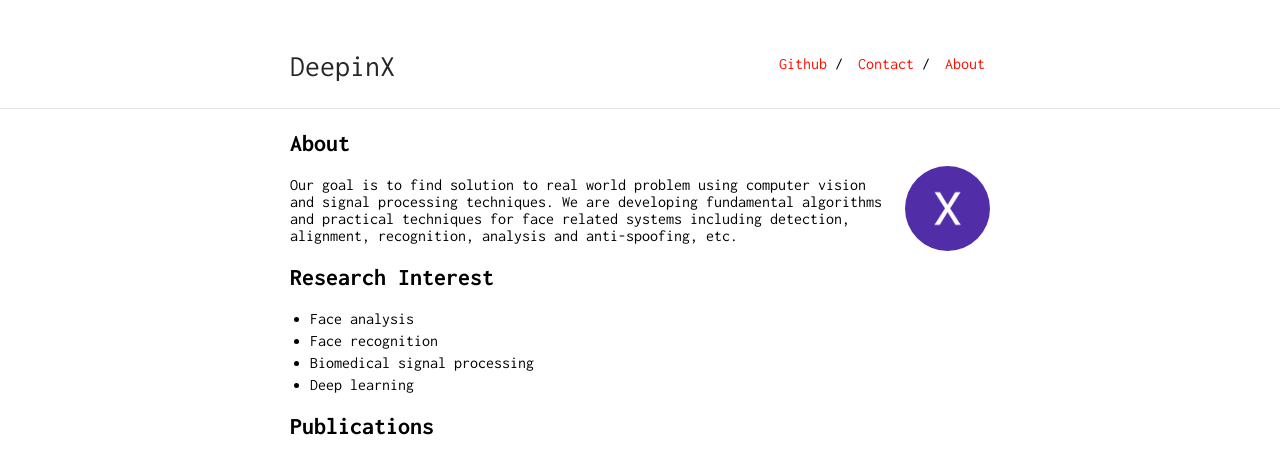
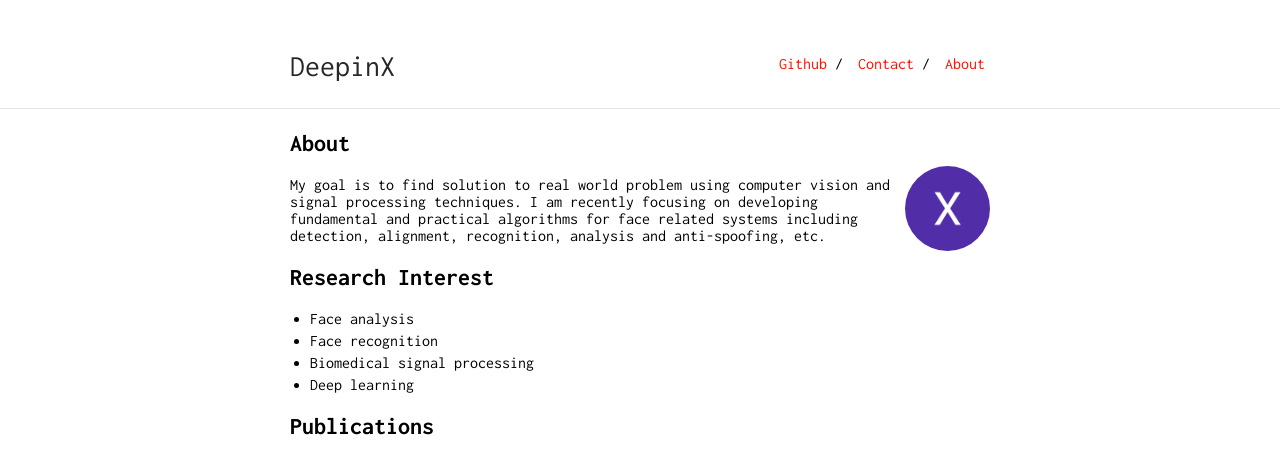
Before and after one commit to deepinx/deepinx.github.io, a Jekyll site: the page built from index.md, in a window 1280 px wide. Shown: the top 474 px of the page. Built offline with Jekyll 4.4.1, drawn with Linux system fonts in a browser that asks for light colours; our own code applies the rules of GitHub Pages for plain Markdown files.

Commit message:
Update index.md

```diff
--- a/index.md
+++ b/index.md
@@ -6,7 +6,7 @@ layout: default
 
 <img class="profile-picture" src="me.jpg">
 
-Our goal is to find solution to real world problem using computer vision and signal processing techniques. We are developing fundamental algorithms and practical techniques for face related systems including detection, alignment, recognition, analysis and anti-spoofing, etc.
+My goal is to find solution to real world problem using computer vision and signal processing techniques. I am recently focusing on developing fundamental and practical algorithms for face related systems including detection, alignment, recognition, analysis and anti-spoofing, etc.
 
 
 ## Research Interest
```
